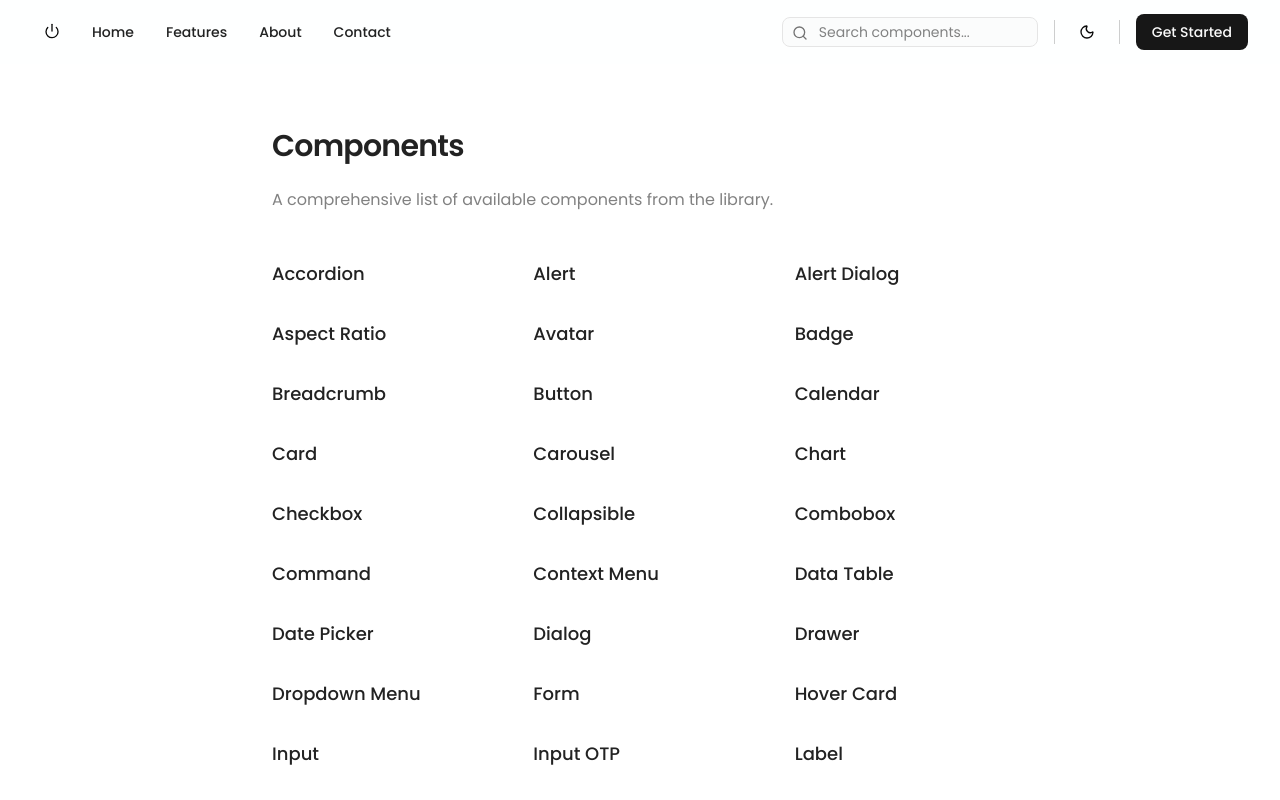
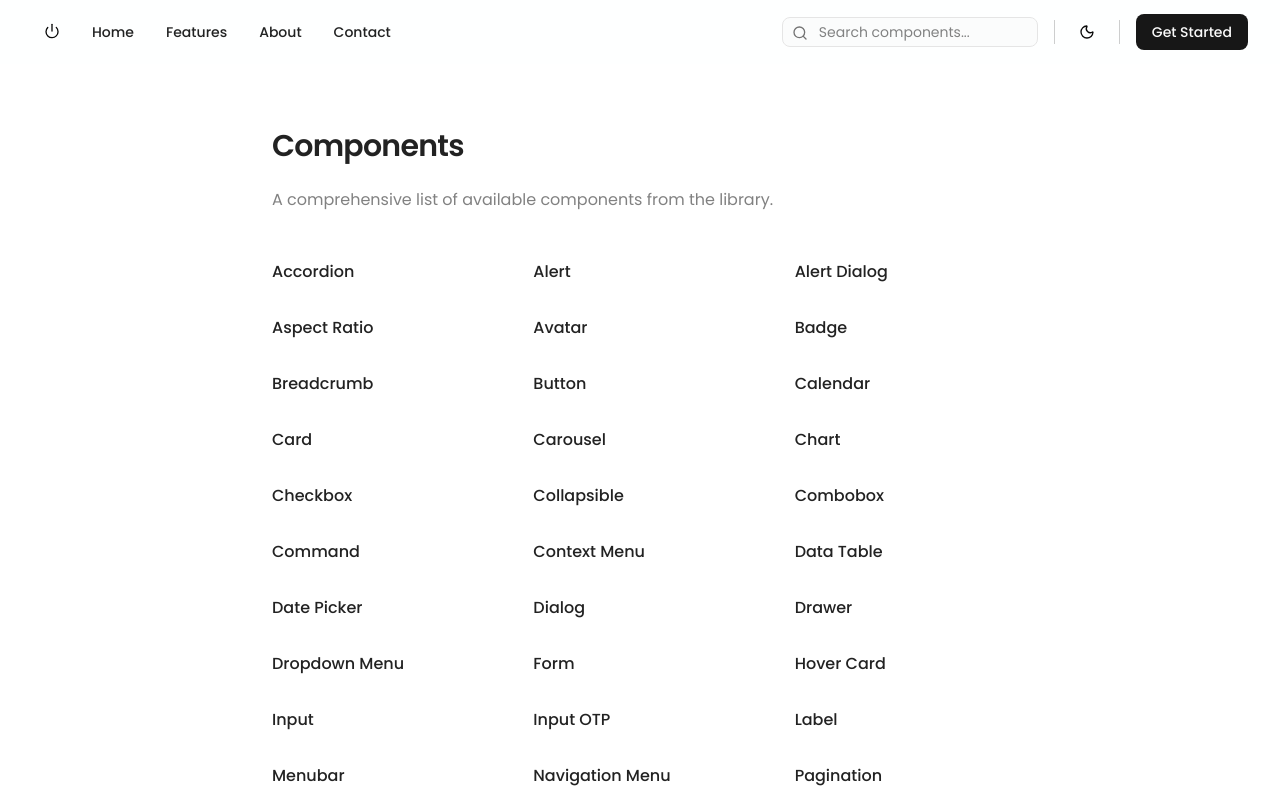
Before and after one commit to Jetrossgalinato/my-comp, a Next.js app: page /components-page in a window 1280 px wide. Shown: the top 800 px of the page. Built offline with nearby package versions, Linux system fonts and the light colour scheme.

Commit message:
feat: add new typography medium (typography)

```diff
--- a/app/(navlinks)/components-page/page.tsx
+++ b/app/(navlinks)/components-page/page.tsx
@@ -1,7 +1,7 @@
 import { Navbar } from "@/components/navbar";
 import {
   TypographyH2,
-  TypographyLarge,
+  TypographyMedium,
   TypographyMuted,
 } from "@/components/typography";
 import Link from "next/link";
@@ -79,9 +79,9 @@ export default function ComponentsPage() {
                 .replace(/\s+/g, "-")}`}
               className="group flex items-center p-2 -ml-2 rounded-md transition duration-200"
             >
-              <TypographyLarge className="text-foreground group-hover:text-foreground group-hover:underline underline-offset-4 transition-all duration-200">
+              <TypographyMedium className="text-foreground group-hover:text-foreground group-hover:underline underline-offset-4 transition-all duration-200">
                 {component}
-              </TypographyLarge>
+              </TypographyMedium>
             </Link>
           ))}
         </div>
--- a/components/typography.tsx
+++ b/components/typography.tsx
@@ -156,6 +156,20 @@ export function TypographyLarge({
   );
 }
 
+export function TypographyMedium({
+  children,
+  className,
+}: {
+  children: React.ReactNode;
+  className?: string;
+}) {
+  return (
+    <div className={`text-md font-medium text-foreground/90 ${className}`}>
+      {children}
+    </div>
+  );
+}
+
 export function TypographySmall({
   children,
   className,
```
